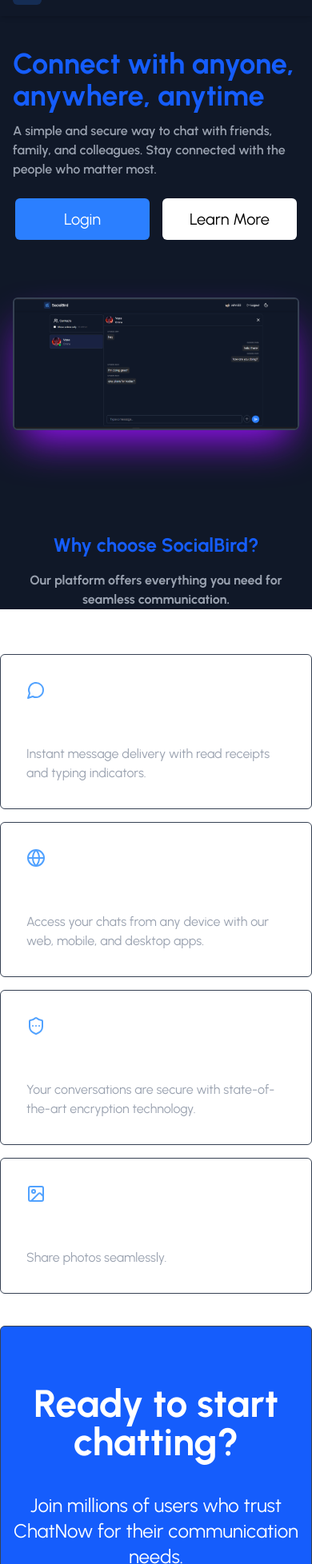
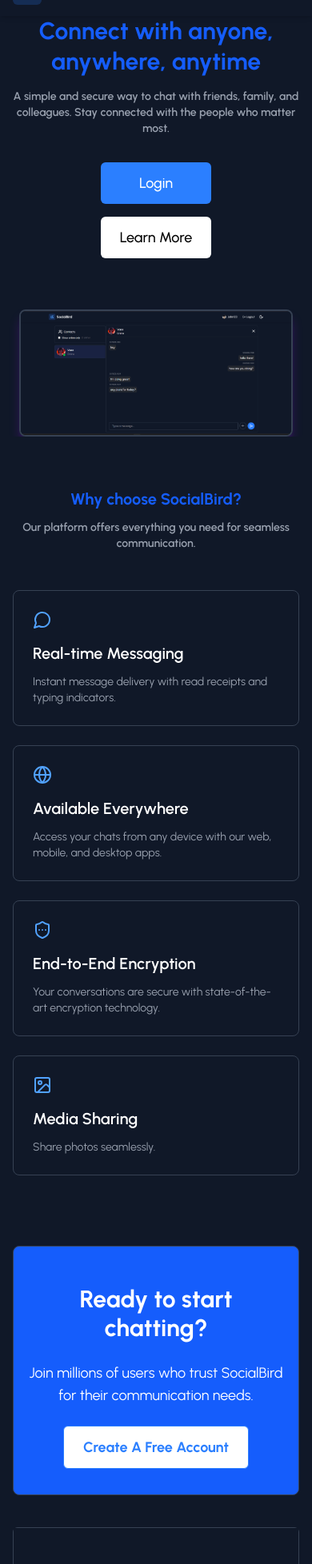
Before and after one commit to Yashxp1/SocialBird, a React (Vite) app in the folder client/: page / in a window 390 px wide. Shown: the part 44-2000 px from the top of the page at 80% size. Built offline with nearby package versions, Linux system fonts and the light colour scheme; no server answers.

Commit message:
fix responsiveness

```diff
--- a/client/src/components/Features.tsx
+++ b/client/src/components/Features.tsx
@@ -5,38 +5,48 @@
     title: 'Real-time Messaging',
     description:
       'Instant message delivery with read receipts and typing indicators.',
-    icon: <MessageCircle />,
+    icon: <MessageCircle size={24} />,
   },
   {
     title: 'Available Everywhere',
     description:
       'Access your chats from any device with our web, mobile, and desktop apps.',
-    icon: <Globe />,
+    icon: <Globe size={24} />,
   },
   {
     title: 'End-to-End Encryption',
     description:
       'Your conversations are secure with state-of-the-art encryption technology.',
-    icon: <ShieldEllipsis />,
+    icon: <ShieldEllipsis size={24} />,
   },
   {
     title: 'Media Sharing',
     description:
       'Share photos seamlessly.',
-    icon: <Image />,
+    icon: <Image size={24} />,
   },
 ];
 
 const Features = () => {
   return (
-    <div className='pt-10 md:px-22 w-full'>
-      {features.map((items, idx) => (
-        <div key={idx} className='p-8 border dark:hover:text-white dark:text-black dark:border-gray-300  border-gray-700 rounded-md my-4 transition-colors dark:hover:bg-blue-600 hover:bg-blue-950'>
-          <div className='text-blue-400 '>{items.icon}</div>
-          <h3 className='text-2xl font-semibold py-3'>{items.title}</h3>
-          <p className='text-gray-400'>{items.description}</p>
-        </div>
-      ))}
+    <div className="max-w-7xl mx-auto py-12 px-4 sm:px-6 lg:px-8">
+      <div className="grid grid-cols-1 sm:grid-cols-2 lg:grid-cols-4 gap-6">
+        {features.map((feature, idx) => (
+          <div
+            key={idx}
+            className="p-6 border dark:border-gray-300 border-gray-700 rounded-lg
+                     hover:shadow-md transition-all duration-300
+                     dark:hover:bg-blue-600 hover:bg-blue-950
+                     dark:hover:text-white dark:text-black"
+          >
+            <div className="text-blue-400 mb-4">
+              {feature.icon}
+            </div>
+            <h3 className="text-xl font-semibold mb-3">{feature.title}</h3>
+            <p className="text-gray-400 text-sm">{feature.description}</p>
+          </div>
+        ))}
+      </div>
     </div>
   );
 };
--- a/client/src/pages/Landing.tsx
+++ b/client/src/pages/Landing.tsx
@@ -7,74 +7,85 @@
 
 const Landing = () => {
   const { darkMode } = useDarkMode();
+
   return (
-    <div>
-
-      <div className="bg-gray-900 dark:bg-blue-100 pt-16 px-4">
-        <div className="flex flex-col justify-center items-center ">
-          <span className="flex flex-col justify-center items-center">
-            <h1 className="text-4xl text-blue-600 md:text-6xl lg:text-6xl pt-10 md:pt-18 font-bold">
+    <div className="min-h-screen flex flex-col bg-gray-900 dark:bg-blue-100">
+      {/* Hero Section */}
+      <section className="bg-gray-900 dark:bg-blue-100 pt-8 sm:pt-12 md:pt-16 px-4 sm:px-6 lg:px-8">
+        <div className="max-w-7xl mx-auto">
+          <div className="flex flex-col justify-center items-center text-center">
+            <h1 className="text-3xl sm:text-4xl md:text-5xl lg:text-6xl pt-8 font-bold text-blue-600 leading-tight">
               Connect with anyone, anywhere, anytime
             </h1>
-            <p className="text-gray-400 text-md md:text-lg lg:text-2xl pt-3  font-semibold">
+            <p className="text-gray-400 text-sm sm:text-md md:text-lg lg:text-xl pt-4 max-w-3xl mx-auto font-semibold">
               A simple and secure way to chat with friends, family, and
               colleagues. Stay connected with the people who matter most.
             </p>
-          </span>
 
-          <div className="flex md:flex-row gap-4 py-6 md:py-14">
-            <Link to={'/login'}>
-              <button className="w-42 cursor-pointer py-3 flex justify-center items-center rounded-md bg-blue-500 text-xl hover:scale-105 transition-all">
+            {/* CTA Buttons */}
+            <div className="flex flex-col sm:flex-row gap-4 py-6 md:py-10 mt-2">
+              <Link to="/login" className="w-full sm:w-auto">
+                <button className="w-full sm:w-40 px-6 py-3 flex justify-center items-center rounded-md bg-blue-500 text-white text-lg font-medium hover:bg-blue-600 hover:scale-105 transition-all duration-300">
                   Login
                 </button>
               </Link>
-            <button className="w-42 cursor-pointer py-3 flex justify-center items-center rounded-md bg-white text-black text-xl hover:scale-105 transition-all">
+              <button className="w-full sm:w-40 px-6 py-3 flex justify-center items-center rounded-md bg-white text-black text-lg font-medium hover:bg-gray-100 hover:scale-105 transition-all duration-300">
                 Learn More
               </button>
             </div>
           </div>
 
-        <div className="md:px-28 pt-12  rounded-md border-gray-700 ">
+          {/* App Screenshot */}
+          <div className="mt-10 md:mt-16 px-2 sm:px-4 md:px-8 lg:px-16 xl:px-28">
             <img
               src={darkMode ? LIGHTimg : DARKimg}
-            alt="chat-screenshot"
-            className="border-2 border-gray-700 dark:border-gray-300 w-full rounded-md object-cover shadow-2xl shadow-purple-600 dark:shadow-blue-600"
+              alt="SocialBird screenshot"
+              className="w-full rounded-lg border-2 border-gray-700 dark:border-gray-300 object-cover shadow-lg shadow-purple-600/30 dark:shadow-blue-600/30"
             />
           </div>
-        <div className="pt-24">
-          <div className="flex flex-col justify-center items-center">
-            <h2 className="text-2xl text-blue-600 md:text-5xl border-gray-700 pt-8 rounded-md font-bold ">
+        </div>
+      </section>
+
+      {/* Features Introduction */}
+      <section className="pt-16 md:pt-24 px-4 sm:px-6 lg:px-8 bg-gray-900 dark:bg-blue-100">
+        <div className="max-w-7xl mx-auto">
+          <div className="flex flex-col justify-center items-center text-center">
+            <h2 className="text-xl sm:text-2xl md:text-3xl lg:text-4xl xl:text-5xl text-blue-600 font-bold">
               Why choose SocialBird?
             </h2>
-            <p className="text-center pt-4 font-bold text-gray-400">
-              Our platform offers everything you need for seamless
-              communication.
+            <p className="text-center pt-3 font-semibold text-gray-400 text-sm sm:text-base md:text-lg max-w-2xl mx-auto">
+              Our platform offers everything you need for seamless communication.
             </p>
           </div>
         </div>
-      </div>
-      <div className="">
+      </section>
+
+      {/* Features Component */}
+      <section className="bg-gray-900 dark:bg-blue-100">
         <Features />
-      </div>
+      </section>
 
-      <div className="border dark:text-white flex flex-col justify-center text-center items-center rounded-md border-gray-700 my-10 py-10 bg-blue-600">
-        <p className="text-5xl font-bold mt-8">Ready to start chatting?</p>
-        <p className="py-10 text-2xl mx-4 lg:mx-auto">
-          Join millions of users who trust ChatNow for their communication
-          needs.
+      {/* Call to Action */}
+      <section className="mx-4 sm:mx-6 lg:mx-8 my-10">
+        <div className="border dark:text-white flex flex-col justify-center text-center items-center rounded-lg border-gray-700 py-8 sm:py-10 md:py-12 bg-blue-600 px-4">
+          <h3 className="text-3xl sm:text-4xl md:text-5xl font-bold mt-4">Ready to start chatting?</h3>
+          <p className="py-6 md:py-8 text-lg sm:text-xl md:text-2xl max-w-3xl mx-auto">
+            Join millions of users who trust SocialBird for their communication needs.
           </p>
-        <Link to={'/register'}>
-          <button className="border hover:bg-blue-200 transition-colors cursor-pointer px-6 py-4 rounded-md bg-white text-blue-500 font-bold">
+          <Link to="/register">
+            <button className="border hover:bg-blue-200 transition-colors cursor-pointer px-6 py-3 rounded-md bg-white text-blue-500 font-bold text-lg">
               Create A Free Account
             </button>
           </Link>
         </div>
+      </section>
 
-      <div className="pb-2">
-        <div className="border border-gray-700 dark:border-gray-300 rounded-md pb-6">
+      {/* Footer */}
+      <section className="mt-auto px-4 sm:px-6 lg:px-8 pb-4">
+        <div className="border border-gray-700 dark:border-gray-300 rounded-md">
           <Footer />
         </div>
-      </div>
+      </section>
     </div>
   );
 };
```
Lines whose indentation alone changed are shown as unchanged.
